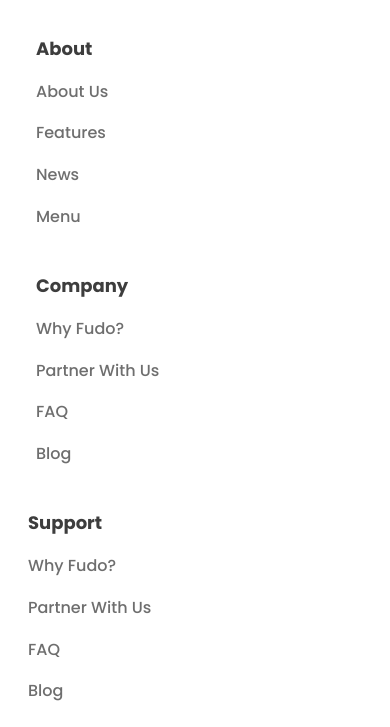
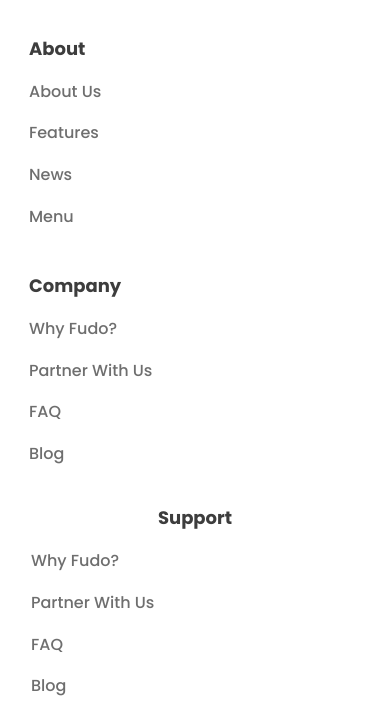
Before and after one commit to qthwng01/DeliveryFood, a plain HTML site: page index.html in a window 390 px wide. Shown: the part 5163-5890 px from the top of the page. Drawn offline with nearby package versions, Linux system fonts and the light colour scheme.

Commit message:
fix footer

```diff
--- a/asset/css/style.css
+++ b/asset/css/style.css
@@ -920,10 +920,13 @@
     .icon__social-item i {
         font-size: 30px;
     }
-    .about, .company, .support, .get__in-touch {
+    .about, .company {
         float: left;
         text-align: left;
-        margin: 5px 20px;
+        margin: 5px 13px;
+    }
+    .support, .get__in-touch {
+        margin: 5px 23px;
     }
     .about__list, .support__list, .company__list, .get__in-touch__list {
         flex-direction: column;
```
